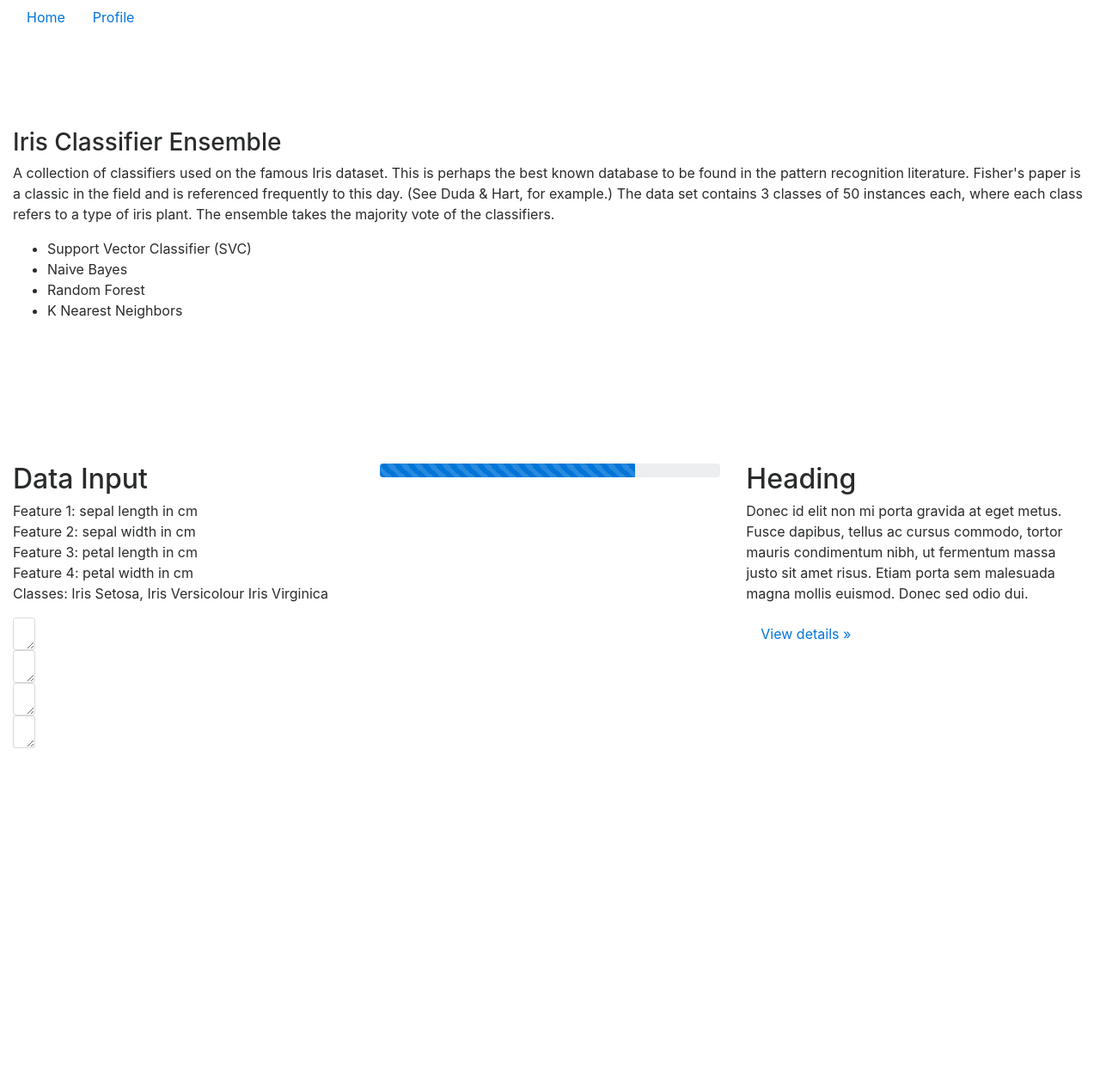
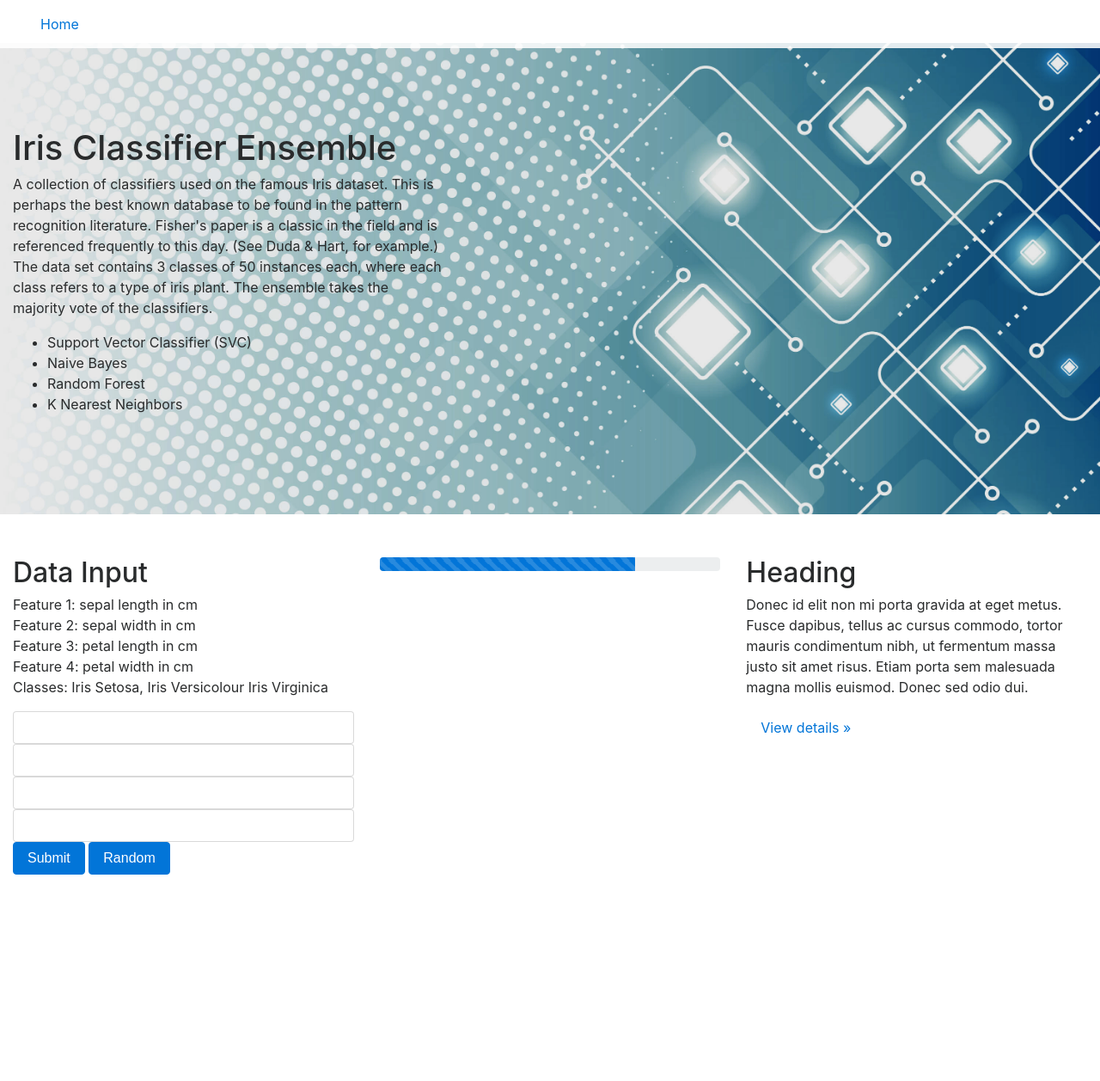
Before and after one commit to mrciolino/portfolio, a Flask app: page /test_project in a window 1280 px wide. Shown: the top 1257 px of the page at 86% size. Before the commit the page ends 870 px from the top, so only its background shows below. Run offline with Flask 2, Linux system fonts and the light colour scheme; some libraries are stand-ins or nearby versions.

Commit message:
iris io update

```diff
--- a/static/css/style.css
+++ b/static/css/style.css
@@ -35,19 +35,11 @@
 /* ---------------------------------------------------- */
 /* IRIS PAGE CSS */
 /* ---------------------------------------------------- */
-#Iris_Title {
-    padding-top: 100px;
-    padding-bottom: 100px;
-}
-
 #Iris_IO {
   padding-top: 50px;
   padding-bottom: 300px;
 }
 
-#Feature{
-  width:5%;
-}
 
 /* ---------------------------------------------------- */
 /* SPALSH PAGE CSS */
--- a/templates/iris.html
+++ b/templates/iris.html
@@ -17,29 +17,35 @@
 
 </head>
 
+<style>
+    #Title {
+        background-image: url(static/refs/home_background_bluish.jpg);
+        background-size: cover;
+        padding-top: 100px;
+        padding-bottom: 100px;
+    }
+</style>
+
 <body>
 
-    <div id="Header" class="container-fluid">
-        <div class="row">
+    <div class="container-fluid">
+        <div id="Header" class="navbar navbar-expand-lg navbar-light bg-light fixed-top" >
             <div class="col-md-12">
                 <ul class="nav nav-pills">
                     <li class="nav-item">
                         <a class="nav-link" href="{{ url_for('index') }}">Home</a>
-                    </li>
-                    <li class="nav-item">
-                        <a class="nav-link" href="#">Profile</a>
                     </li>
                 </ul>
             </div>
         </div>
     </div>
     <div id="Content" class="container-fluid">
-        <div id="Iris_Title" class="row">
+        <div id="Title" class="row">
             <div class="col-md-12">
-                <h3>
+                <h1>
                     Iris Classifier Ensemble
-                </h3>
-                <p>
+                </h1>
+                <p style="max-width: 500px">
                     A collection of classifiers used on the famous Iris dataset. This is perhaps the best known database to be found
                     in the pattern recognition literature. Fisher's paper is a classic in the field and is referenced frequently to this
                     day. (See Duda & Hart, for example.) The data set contains 3 classes of 50 instances each, where each class refers
@@ -68,10 +74,12 @@
                 </p>
                 <p>
                   <div class="form-group">
-                    <textarea class="form-control" id="Feature" rows="1" cols="1" type="number" required></textarea>
-                    <textarea class="form-control" id="Feature" rows="1" cols="1" type="number" required></textarea>
-                    <textarea class="form-control" id="Feature" rows="1" cols="1" type="number" required></textarea>
-                    <textarea class="form-control" id="Feature" rows="1" cols="1" type="number" required></textarea>
+                    <input class="form-control" id="f1" rows="1" cols="1" type="number" required></textarea>
+                    <input class="form-control" id="f2" rows="1" cols="1" type="number" required></textarea>
+                    <input class="form-control" id="f3" rows="1" cols="1" type="number" required></textarea>
+                    <input class="form-control" id="f4" rows="1" cols="1" type="number" required></textarea>
+                    <button class="btn btn-primary" type="submit" id="Features">Submit</button>
+                    <button class="btn btn-primary" type="submit" onclick="updateAll();">Random</button>
                   </div>
                 </p>
             </div>
```
Also changed, not shown: templates/iris_copy.html (added). Lines whose indentation alone changed are shown as unchanged.
